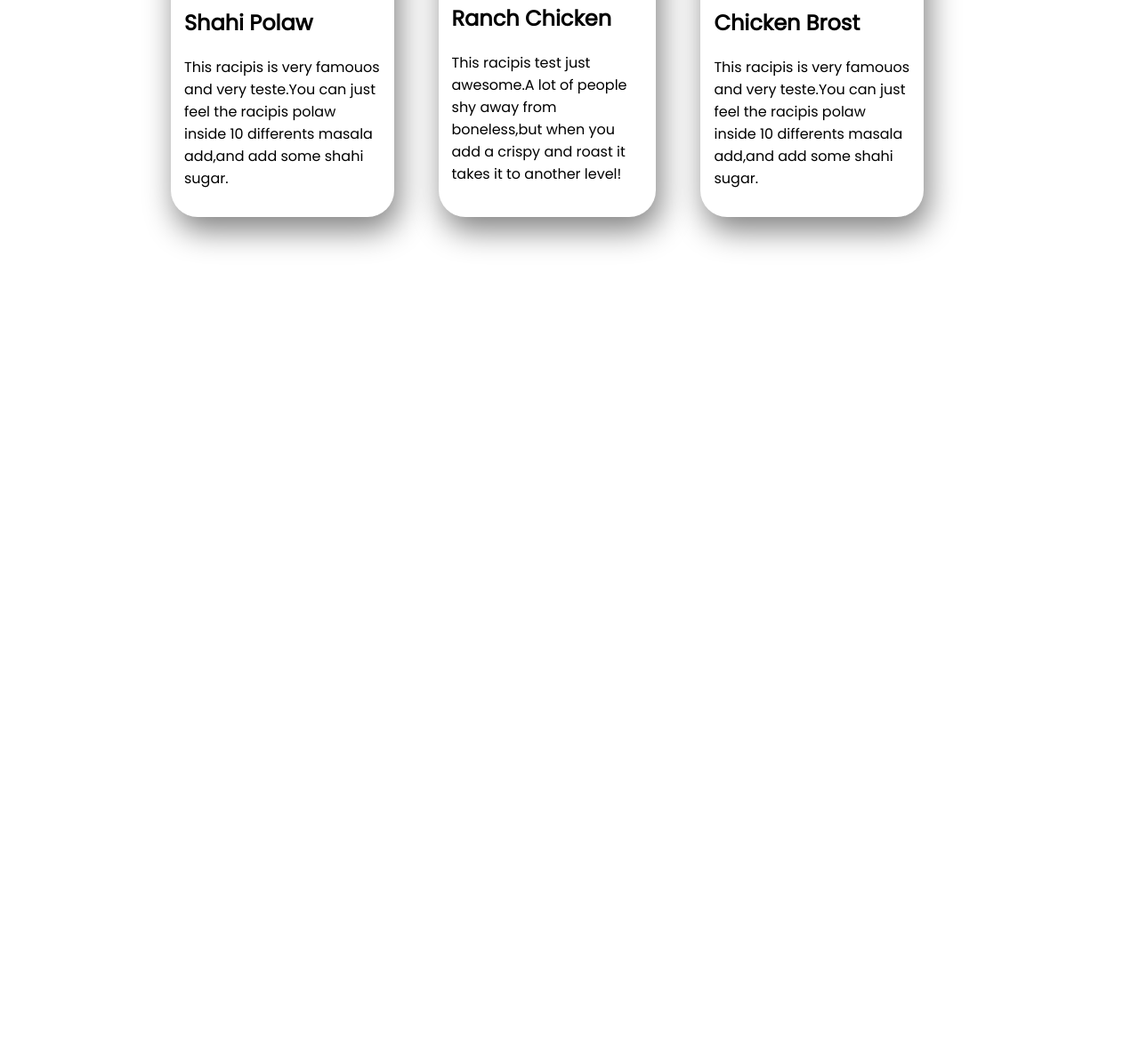
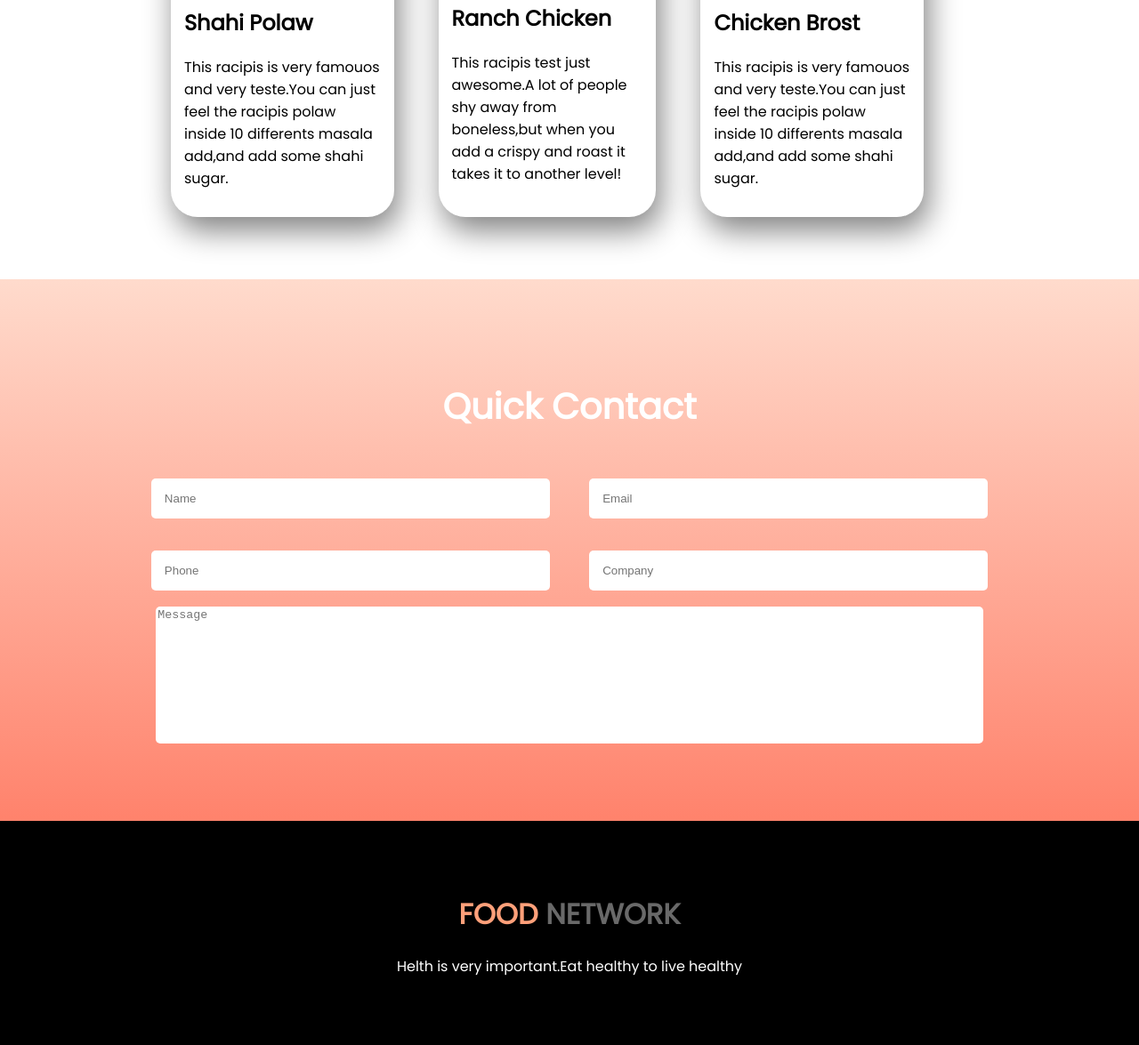
Before and after one commit to asrafulsow/food-network, a plain HTML site: page index.html in a window 1280 px wide. Shown: the part 1724-2899 px from the top of the page at 89% size. Before the commit the page ends 2038 px from the top, so only its background shows below. Drawn offline with Linux system fonts and the light colour scheme.

Commit message:
full site

```diff
--- a/css/style.css
+++ b/css/style.css
@@ -124,3 +124,43 @@ nav ul li a{
     padding: 15px;
     border-radius: 30px;
 }
+/************ my racipie area end ******/
+/********** Contact-from area start *********/
+.contact-area{
+    padding: 80px 80px;
+    background: linear-gradient(#ffa07a61,#ff6347cc);
+}
+.inner-contact h2{
+    color: #fff;
+    font-size: 40px;
+}
+.main-contact-from input{
+    background: #fff;
+    border: none;
+    width: 40%;
+    padding: 15px;
+    border-radius: 5px;
+    margin: 18px 20px;
+    outline: 0;
+}
+.main-contact-from textarea{
+    resize: none;
+    height: 30%;
+    width: 83%;
+    border: none;
+    border-radius: 5px;
+    outline: 0;
+}
+/********* contact from srea end*****/
+/********footer area start **********/
+.food-network-area{
+    padding: 60px;
+    background-color: black;
+}
+.food-network-area h1{
+    color: dimgrey;
+}
+.food-network-area p{
+    color: #fff;
+}
+/*********footer area end*******/
--- a/index.html
+++ b/index.html
@@ -83,5 +83,28 @@
             </div>
         </div>
     </section>
+    <!-------------My racipies area end--------->
+    <!--------------Contact form area start--------->
+    <section class="contact-area text-center">
+        <div class="inner-contact">
+            <h2>Quick Contact</h2>
+        </div>
+        <div class="main-contact-from">
+            <form action="">
+                <input type="text" placeholder="Name">
+                <input type="email" placeholder="Email">
+                <input type="number" placeholder="Phone">
+                <input type="text" placeholder="Company"><br>
+                <textarea name="message" id="" cols="30" rows="10" placeholder="Message"></textarea>
+            </form>
+        </div>
+    </section>
+    <!-------------contact form area end---------->
+    <!-----------footer area start------------->
+    <footer class="food-network-area text-center">
+        <h1><span class="light-salmon">FOOD</span> NETWORK</h1>
+        <P>Helth is very important.Eat healthy to live healthy</P>
+    </footer>
+    <!------------footer area end------------->
 </body>
 </html>
```
